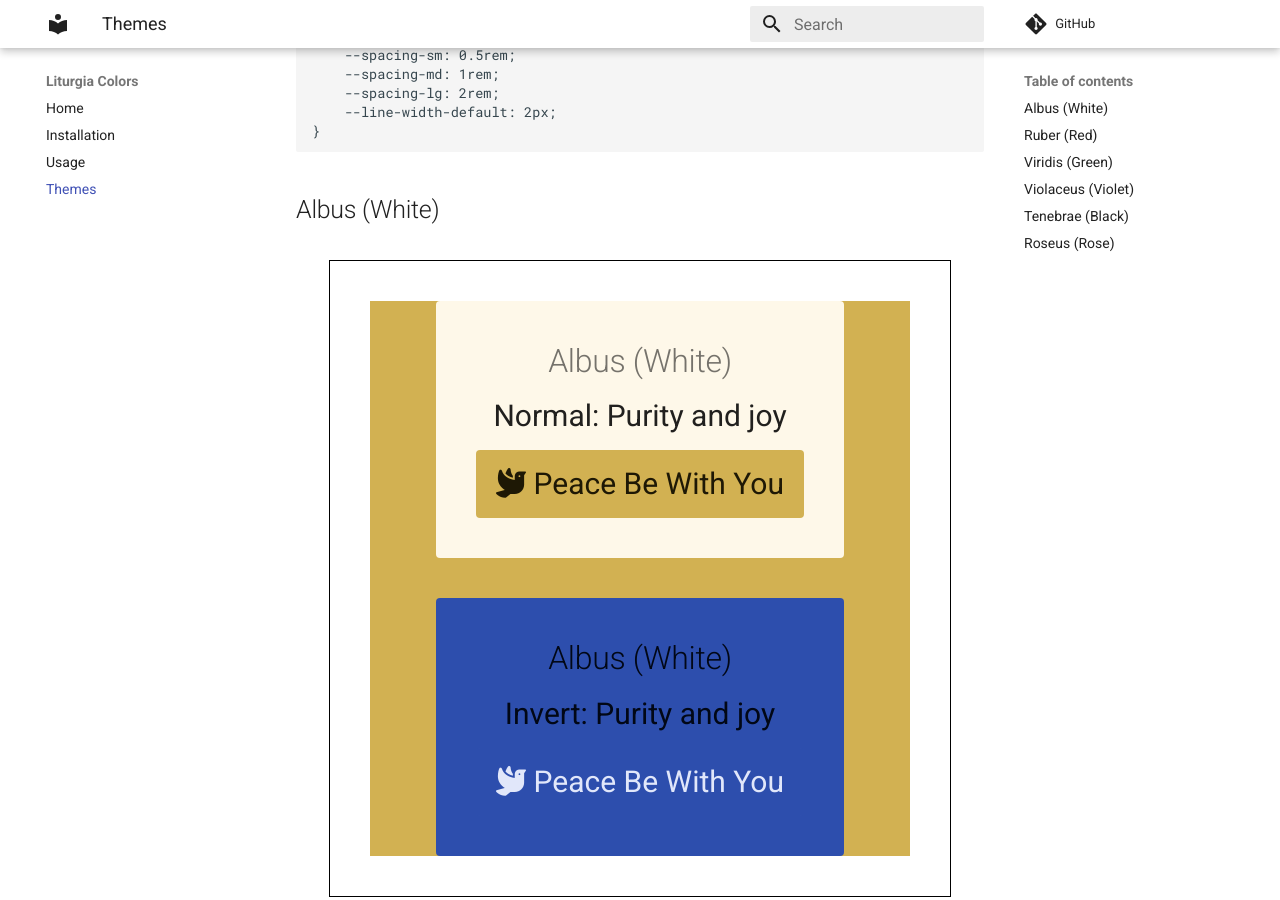
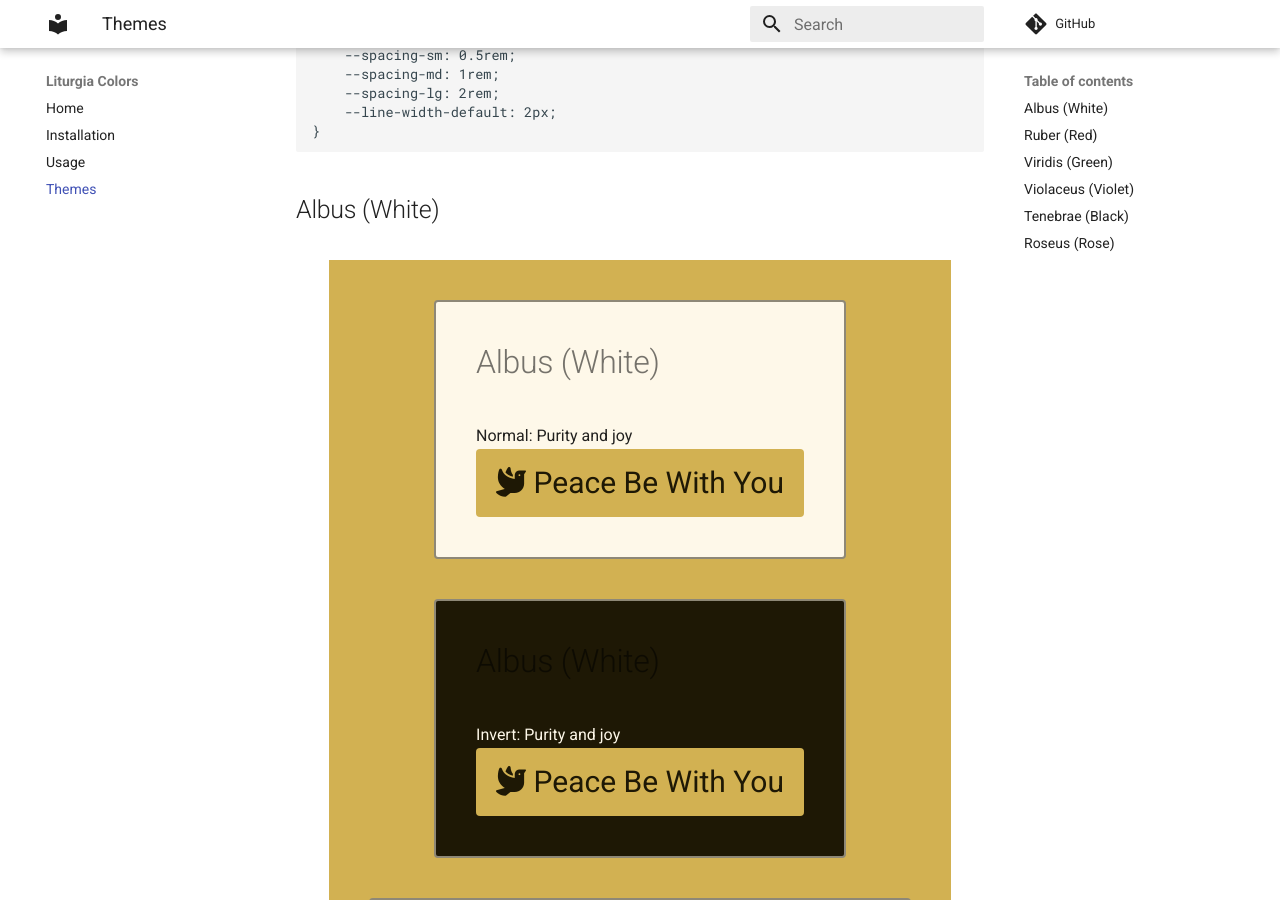
Before and after one commit to unicolored/liturgia-colors, an MkDocs documentation site: the page built from docs/themes.md, in a window 1280 px wide and 900 px high, scrolled down 721 px. Built offline with MkDocs 1.6.1 and Material for MkDocs 9.7.7, drawn with Linux system fonts in a browser that asks for light colours; comment, search, counter and statistics services are not loaded; some of the changed text lies outside the part shown.

Commit message:
Refactor themes CSS and improve demo styling structure
Move `themes.css` to `_themes.css` with updated styles and structure. Introduced a new `.dark` style and additional demo-box variants for better flexibility. Updated `mkdocs.yml` and `themes.md` to reflect changes.

```diff
--- /dev/null
+++ b/docs/styles/_themes.css
@@ -0,0 +1,53 @@
+section.liturgia-mode {
+    min-height: 70vh;
+    display: flex;
+    flex-direction: row;
+    justify-content: center;
+    gap: 10rem;
+    align-items: center;
+    text-align: left;
+    margin: 33px;
+}
+
+.demo-container {
+    padding: var(--spacing-lg);
+    background: var(--color-main);
+    display: flex;
+    justify-content: center;
+    gap: var(--spacing-lg);
+    max-width: 800px;
+    flex-wrap: wrap;
+}
+
+.demo-box {
+    & {
+        background: var(--color-light);
+        padding: var(--spacing-lg);
+        border: var(--line-width-default) solid var(--color-gray);
+        border-radius: var(--radius-default);
+
+        /* Basic Styles */
+
+        button {
+            background-color: var(--color-main);
+            color: var(--color-text);
+            border-radius: var(--radius-default);
+            padding: var(--spacing-sm) var(--spacing-md);
+            font-size: var(--font-size-md);
+            align-items: center;
+            gap: var(--spacing-xs);
+            cursor: pointer;
+        }
+
+        button:hover {
+            background-color: var(--color-main);
+            opacity: var(--opacity-high);
+        }
+    }
+
+    &.dark {
+        background: var(--color-dark);
+        color: var(--color-light);
+    }
+
+}
--- a/docs/styles/themes.css
+++ /dev/null
@@ -1,78 +0,0 @@
-section.liturgia-mode  {
-    padding: var(--spacing-lg);
-    min-height: 70vh;
-    display: flex;
-    flex-direction: row;
-    justify-content: center;
-    gap: 10rem;
-    align-items: center;
-    text-align: center;
-    border: 1px solid #000;
-    margin: 33px;
-    background: var(--color-gradient);
-}
-
-.demo-container {
-    background: var(--color-main);
-    display: flex;
-    justify-content: center;
-    gap: var(--spacing-lg);
-    max-width: 800px;
-    flex-wrap: wrap;
-}
-
-.demo-box {
-    background: var(--color-text-invert);
-    padding: var(--spacing-lg);
-    border: var(--line-width-default) solid var(--color-border);
-    border-radius: var(--radius-default);
-    text-align:center;
-}
-
-.demo-box h1 {
-    margin-bottom: var(--spacing-sm);
-}
-
-.demo-box p {
-    font-size: var(--font-size-md);
-    margin-bottom: var(--spacing-sm);
-}
-
-.demo-box.invert {
-    background: var(--color-main);
-}
-
-.demo-box.invert h1 {
-    color: var(--color-text-invert);
-}
-
-.demo-box.invert p {
-    color: var(--color-text-invert);
-}
-
-
-
-h1 {
-    font-family: var(--font-family-heading);
-    font-size: var(--font-size-lg);
-    margin-bottom: var(--spacing-md);
-}
-
-/* Basic Styles */
-button {
-    background-color: var(--color-main);
-    color: var(--color-text);
-    border: var(--line-width-default) solid var(--color-border);
-    border-radius: var(--radius-default);
-    padding: var(--spacing-sm) var(--spacing-md);
-    font-family: var(--font-family-paragraph);
-    font-size: var(--font-size-md);
-    align-items: center;
-    gap: var(--spacing-xs);
-    cursor: pointer;
-}
-
-button:hover {
-    background-color: var(--color-main);
-    opacity: var(--opacity-high);
-}
--- a/docs/themes.md
+++ b/docs/themes.md
@@ -48,10 +48,15 @@
       <p>Normal: Purity and joy</p>
       <button><i class="fa-solid fa-dove"></i> Peace Be With You</button>
     </div>
-    <div class="demo-box invert">
+    <div class="demo-box dark">
       <h1>Albus (White)</h1>
       <p>Invert: Purity and joy</p>
       <button><i class="fa-solid fa-dove"></i> Peace Be With You</button>
+    </div>
+    <div class="demo-box prose prose-lg bg-light">
+      <h1>Albus (White)</h1>
+      <p>Lorem ipsum <a href="#">dolor sit amet</a>, consectetur adipiscing elit. Duis sit amet enim felis. Fusce nisl dolor, interdum in fringilla quis, ornare nec ex. Nunc vel cursus leo. Sed sed mi metus. Nam porttitor tempus efficitur. Etiam rutrum, eros tempus dapibus hendrerit, quam nulla placerat erat, at ultricies sapien neque a metus. Phasellus semper nisl id gravida ultricies. Morbi facilisis facilisis turpis. Praesent in rhoncus enim.</p>
+        <hr>
     </div>
   </div>
 </section>
--- a/mkdocs.yml
+++ b/mkdocs.yml
@@ -15,4 +15,4 @@
 extra_css:
   - styles/liturgia.css
   - styles/liturgia.tailwind.css
-  - styles/themes.css
+  - styles/_themes.css
```
